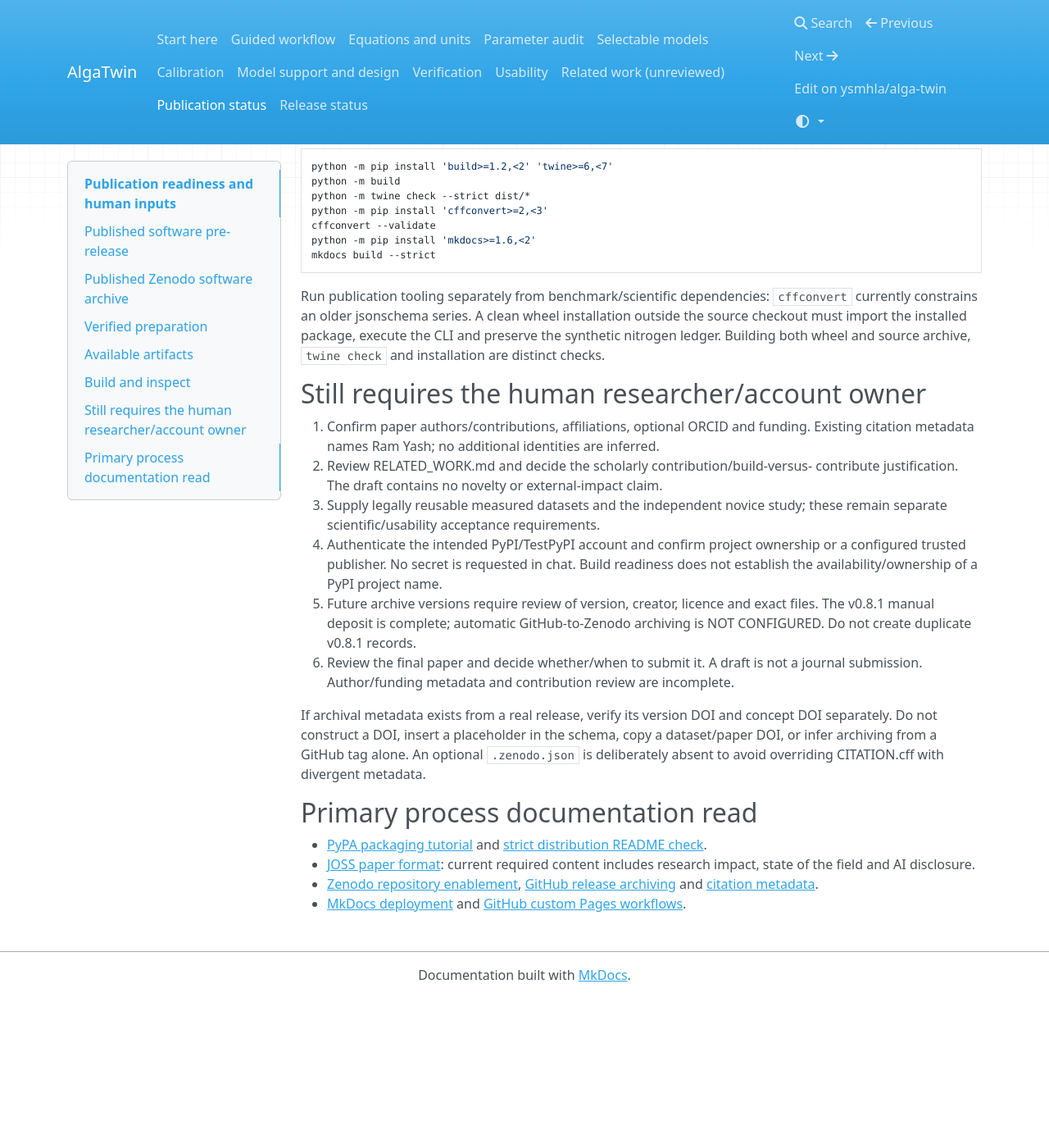
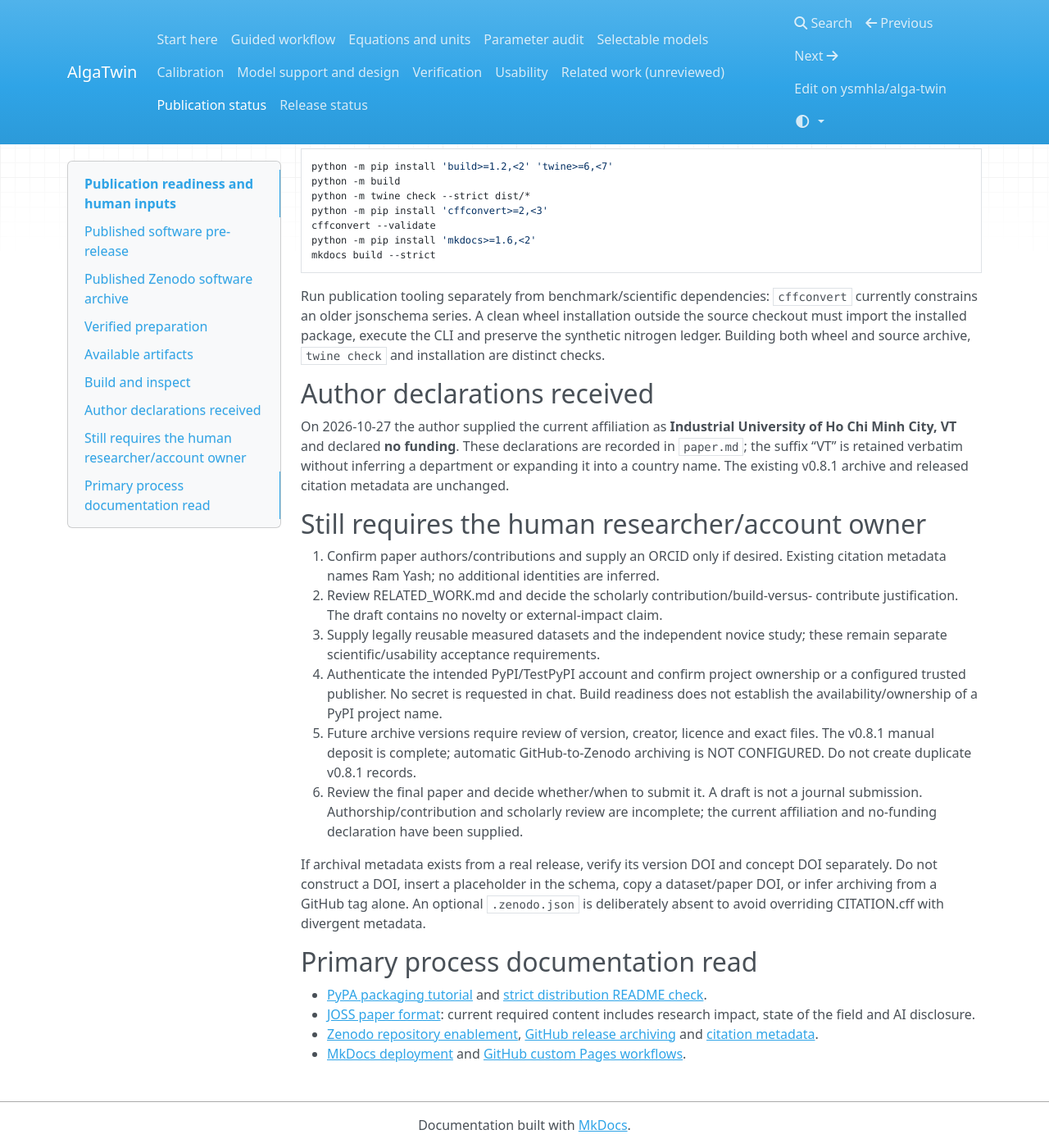
Before and after one commit to ysmhla/alga-twin, an MkDocs documentation site: the page built from docs/PUBLICATION.md, in a window 1280 px wide and 1400 px high, scrolled down 1465 px. Shown: the whole window at 82% size. Built offline with MkDocs 1.6.1, drawn with Linux system fonts in a browser that asks for light colours; nearby versions of some CDN libraries; before the commit the page ends 2682 px from its top, so only the background shows below that.

Commit message:
Record author-supplied paper affiliation and no-funding declaration

```diff
--- a/docs/PUBLICATION.md
+++ b/docs/PUBLICATION.md
@@ -89,9 +89,17 @@ installation outside the source checkout must import the installed package,
 execute the CLI and preserve the synthetic nitrogen ledger. Building both wheel
 and source archive, `twine check` and installation are distinct checks.
 
+## Author declarations received
+
+On 2026-10-27 the author supplied the current affiliation as
+**Industrial University of Ho Chi Minh City, VT** and declared **no funding**.
+These declarations are recorded in `paper.md`; the suffix “VT” is retained
+verbatim without inferring a department or expanding it into a country name.
+The existing v0.8.1 archive and released citation metadata are unchanged.
+
 ## Still requires the human researcher/account owner
 
-1. Confirm paper authors/contributions, affiliations, optional ORCID and funding.
+1. Confirm paper authors/contributions and supply an ORCID only if desired.
    Existing citation metadata names Ram Yash; no additional identities are inferred.
 2. Review RELATED_WORK.md and decide the scholarly contribution/build-versus-
    contribute justification. The draft contains no novelty or external-impact claim.
@@ -104,7 +112,8 @@ and source archive, `twine check` and installation are distinct checks.
    files. The v0.8.1 manual deposit is complete; automatic GitHub-to-Zenodo
    archiving is NOT CONFIGURED. Do not create duplicate v0.8.1 records.
 6. Review the final paper and decide whether/when to submit it. A draft is not a
-   journal submission. Author/funding metadata and contribution review are incomplete.
+   journal submission. Authorship/contribution and scholarly review are incomplete;
+   the current affiliation and no-funding declaration have been supplied.
 
 If archival metadata exists from a real release, verify its version DOI and
 concept DOI separately. Do not construct a DOI, insert a placeholder in the
```
Also changed, not shown: paper.md (+13 -9 lines).
